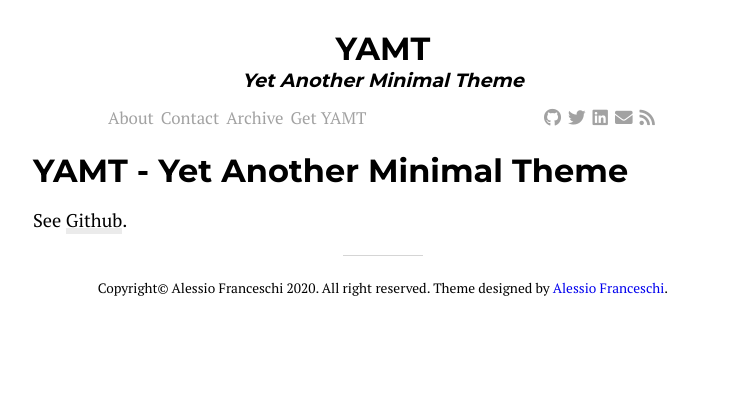
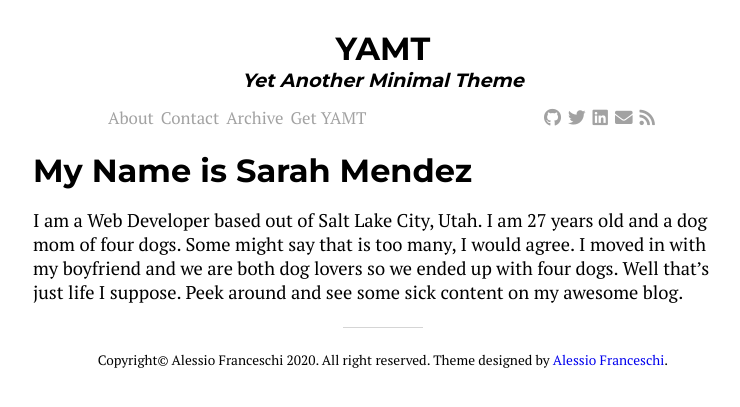
Before and after one commit to srhmendez/Blog_Website, a Jekyll site: the page built from about.md, in a window 1280 px wide. Shown: the top 407 px of the page, without its empty margins (257-997 px from the left). Built offline with Jekyll 4.4.1, drawn with Linux system fonts in a browser that asks for light colours; nearby versions of some CDN libraries.

Commit message:
About Page Edit

```diff
--- a/about.md
+++ b/about.md
@@ -3,5 +3,5 @@ layout: default
 title: About
 ---
 
-# [YAMT - Yet Another Minimal Theme](https://yamt.netlify.app/)
-See [Github](https://github.com/PandaSekh/Jekyll-YAMT).
+# My Name is Sarah Mendez
+I am a Web Developer based out of Salt Lake City, Utah. I am 27 years old and a dog mom of four dogs. Some might say that is too many, I would agree. I moved in with my boyfriend and we are both dog lovers so we ended up with four dogs. Well that's just life I suppose. Peek around and see some sick content on my awesome blog.
```
